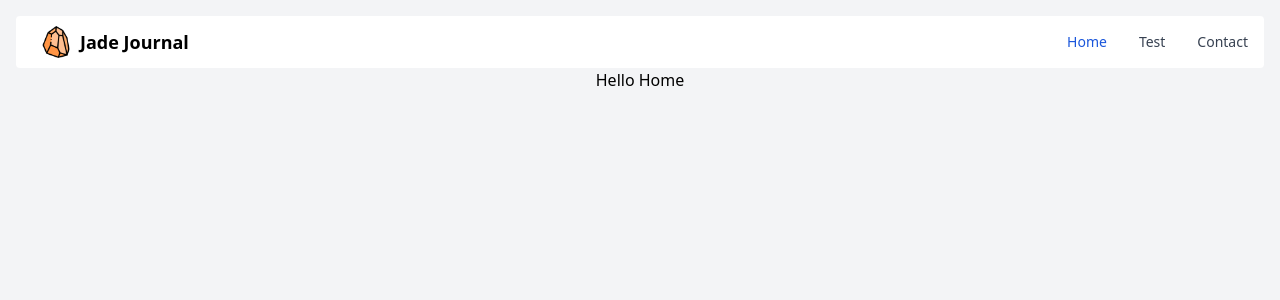
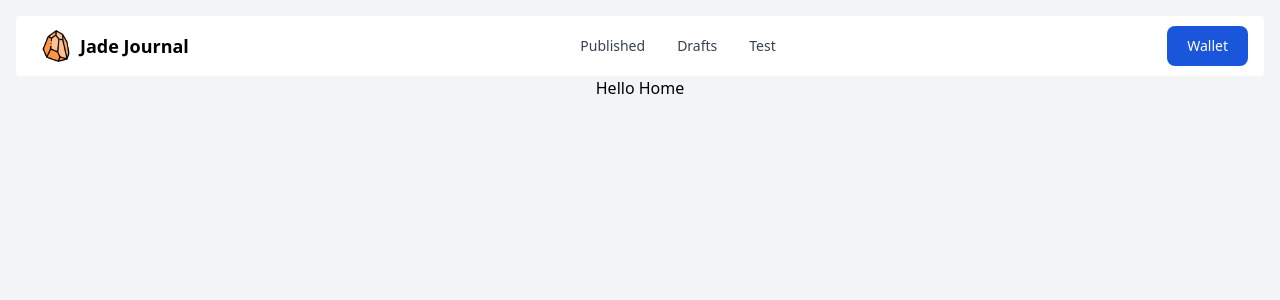
Before and after one commit to samwize/JadeWeb3, a Vue app: page /#/ in a window 1280 px wide. Shown: the top 300 px of the page. Built offline with nearby package versions, Linux system fonts and the light colour scheme.

Commit message:
Nav bar proper

```diff
--- a/index.html
+++ b/index.html
@@ -4,7 +4,7 @@
     <meta charset="UTF-8" />
     <link rel="icon" href="/favicon.ico" />
     <meta name="viewport" content="width=device-width, initial-scale=1.0" />
-    <title>Jade Journal</title>
+    <title>Jade Journal - Store your legacy forever</title>
   </head>
   <body class="h-full text-center p-4">
     <div id="app"></div>
--- a/src/components/NavBar.vue
+++ b/src/components/NavBar.vue
@@ -1,8 +1,12 @@
 <script setup>
 const navRoutes = [
     {
-        name: "Home",
-        path: "/",
+        name: "Published",
+        path: "/published",
+    },
+    {
+        name: "Drafts",
+        path: "/drafts",
     },
     {
         name: "Test",
@@ -14,48 +18,22 @@
 <template>
 <nav class="bg-white border-gray-200 px-2 sm:px-4 py-2.5 rounded dark:bg-gray-800">
   <div class="container flex flex-wrap justify-between items-center mx-auto">
-            <a href="#" class="flex">
+    <router-link to="/" class="flex">
         <img src="/assets/stone-small.png" class="h-8 mx-2" />
-                <span
-                    class="self-center text-lg font-semibold whitespace-nowrap dark:text-white"
-                >Jade Journal</span>
-            </a>
-            <button
-                data-collapse-toggle="mobile-menu"
-                type="button"
-                class="inline-flex items-center p-2 ml-3 text-sm text-gray-500 rounded-lg md:hidden hover:bg-gray-100 focus:outline-none focus:ring-2 focus:ring-gray-200 dark:text-gray-400 dark:hover:bg-gray-700 dark:focus:ring-gray-600"
-                aria-controls="mobile-menu-2"
-                aria-expanded="false"
-            >
+        <span class="self-center text-lg font-semibold whitespace-nowrap dark:text-white">
+            Jade Journal
+        </span>
+    </router-link>
+  <div class="flex md:order-2">
+      <button type="button" class="text-white bg-blue-700 hover:bg-blue-800 focus:ring-4 focus:ring-blue-300 font-medium rounded-lg text-sm px-5 py-2.5 text-center mr-3 md:mr-0 dark:bg-blue-600 dark:hover:bg-blue-700 dark:focus:ring-blue-800">Wallet</button>
+      <button data-collapse-toggle="mobile-menu-4" type="button" class="inline-flex items-center p-2 text-sm text-gray-500 rounded-lg md:hidden hover:bg-gray-100 focus:outline-none focus:ring-2 focus:ring-gray-200 dark:text-gray-400 dark:hover:bg-gray-700 dark:focus:ring-gray-600" aria-controls="mobile-menu-4" aria-expanded="false">
       <span class="sr-only">Open main menu</span>
-                <svg
-                    class="w-6 h-6"
-                    fill="currentColor"
-                    viewBox="0 0 20 20"
-                    xmlns="http://www.w3.org/2000/svg"
-                >
-                    <path
-                        fill-rule="evenodd"
-                        d="M3 5a1 1 0 011-1h12a1 1 0 110 2H4a1 1 0 01-1-1zM3 10a1 1 0 011-1h12a1 1 0 110 2H4a1 1 0 01-1-1zM3 15a1 1 0 011-1h12a1 1 0 110 2H4a1 1 0 01-1-1z"
-                        clip-rule="evenodd"
-                    />
-                </svg>
-                <svg
-                    class="hidden w-6 h-6"
-                    fill="currentColor"
-                    viewBox="0 0 20 20"
-                    xmlns="http://www.w3.org/2000/svg"
-                >
-                    <path
-                        fill-rule="evenodd"
-                        d="M4.293 4.293a1 1 0 011.414 0L10 8.586l4.293-4.293a1 1 0 111.414 1.414L11.414 10l4.293 4.293a1 1 0 01-1.414 1.414L10 11.414l-4.293 4.293a1 1 0 01-1.414-1.414L8.586 10 4.293 5.707a1 1 0 010-1.414z"
-                        clip-rule="evenodd"
-                    />
-                </svg>
+      <svg class="w-6 h-6" fill="currentColor" viewBox="0 0 20 20" xmlns="http://www.w3.org/2000/svg"><path fill-rule="evenodd" d="M3 5a1 1 0 011-1h12a1 1 0 110 2H4a1 1 0 01-1-1zM3 10a1 1 0 011-1h12a1 1 0 110 2H4a1 1 0 01-1-1zM3 15a1 1 0 011-1h12a1 1 0 110 2H4a1 1 0 01-1-1z" clip-rule="evenodd"></path></svg>
+      <svg class="hidden w-6 h-6" fill="currentColor" viewBox="0 0 20 20" xmlns="http://www.w3.org/2000/svg"><path fill-rule="evenodd" d="M4.293 4.293a1 1 0 011.414 0L10 8.586l4.293-4.293a1 1 0 111.414 1.414L11.414 10l4.293 4.293a1 1 0 01-1.414 1.414L10 11.414l-4.293 4.293a1 1 0 01-1.414-1.414L8.586 10 4.293 5.707a1 1 0 010-1.414z" clip-rule="evenodd"></path></svg>
     </button>
-            <div class="hidden w-full md:block md:w-auto" id="mobile-menu">
+  </div>
+  <div class="hidden justify-between items-center w-full md:flex md:w-auto md:order-1" id="mobile-menu-4">
     <ul class="flex flex-col mt-4 md:flex-row md:space-x-8 md:mt-0 md:text-sm md:font-medium">
-
         <li v-for="route in navRoutes">
             <router-link :to="route.path"
             class="block py-2 pr-4 pl-3 text-gray-700 border-b border-gray-100 hover:bg-gray-50 md:hover:bg-transparent md:border-0 md:hover:text-blue-700 md:p-0 dark:text-gray-400 md:dark:hover:text-white dark:hover:bg-gray-700 dark:hover:text-white md:dark:hover:bg-transparent dark:border-gray-700"
@@ -63,13 +41,6 @@
                 {{ route.name }}
             </router-link>
         </li>
-
-                    <li>
-                        <a
-                            href="#"
-                            class="block py-2 pr-4 pl-3 text-gray-700 hover:bg-gray-50 md:hover:bg-transparent md:border-0 md:hover:text-blue-700 md:p-0 dark:text-gray-400 md:dark:hover:text-white dark:hover:bg-gray-700 dark:hover:text-white md:dark:hover:bg-transparent"
-                        >Contact</a>
-                    </li>
     </ul>
   </div>
   </div>
--- a/src/main.js
+++ b/src/main.js
@@ -14,4 +14,3 @@
 import { createApp } from 'vue'
 import App from './App.vue'
 createApp(App).use(router).mount('#app')
-// createApp(App).mount('#app')
--- a/src/routes.js
+++ b/src/routes.js
@@ -2,6 +2,16 @@
     {
         name: 'Home',
         path: '/',
+        component: () => import('./components/PageHome.vue'),
+    },
+    {
+        name: 'Published',
+        path: '/published',
+        component: () => import('./components/PageHome.vue'),
+    },
+    {
+        name: 'Drafts',
+        path: '/drafts',
         component: () => import('./components/PageHome.vue'),
     },
     {
```
Lines whose indentation alone changed are shown as unchanged.
